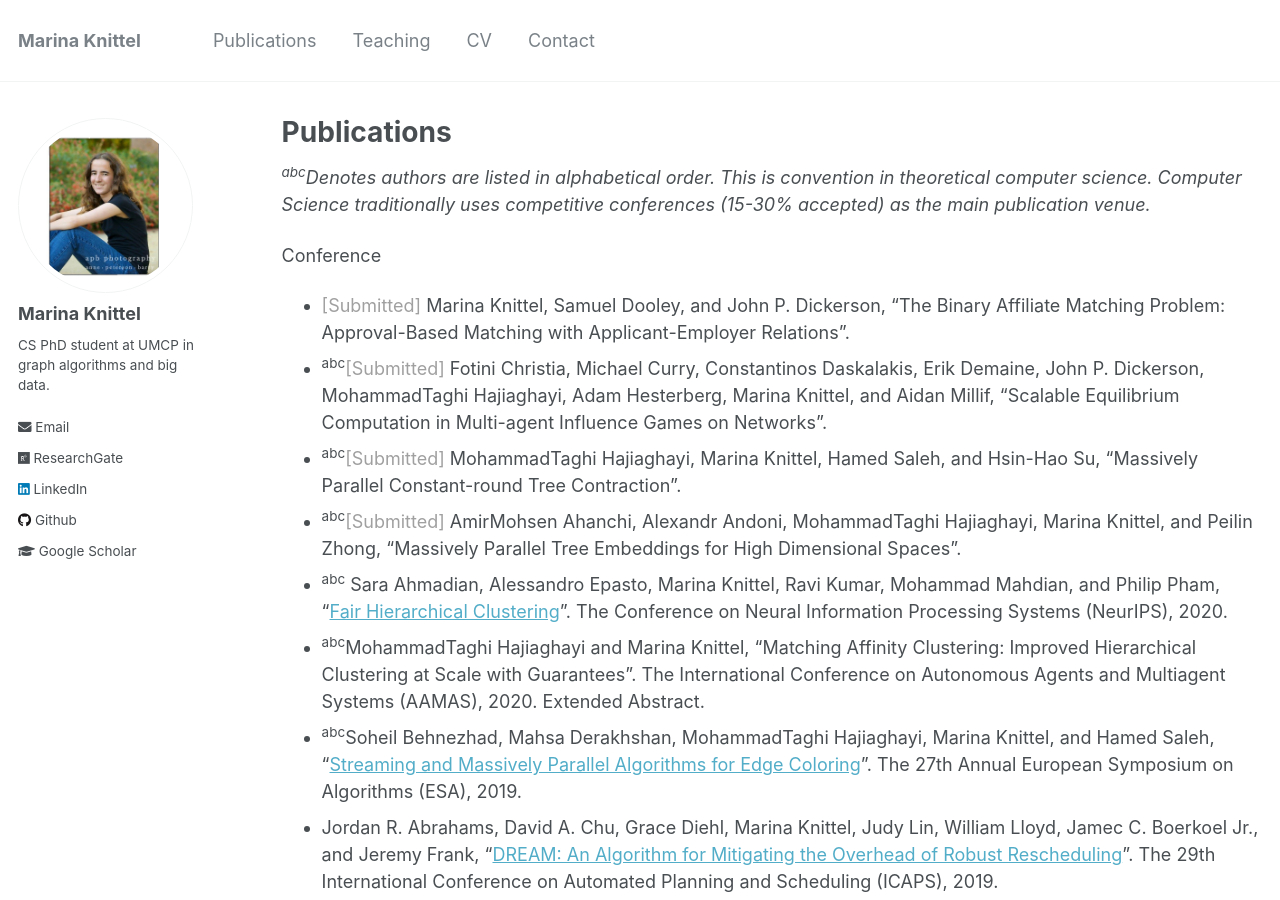
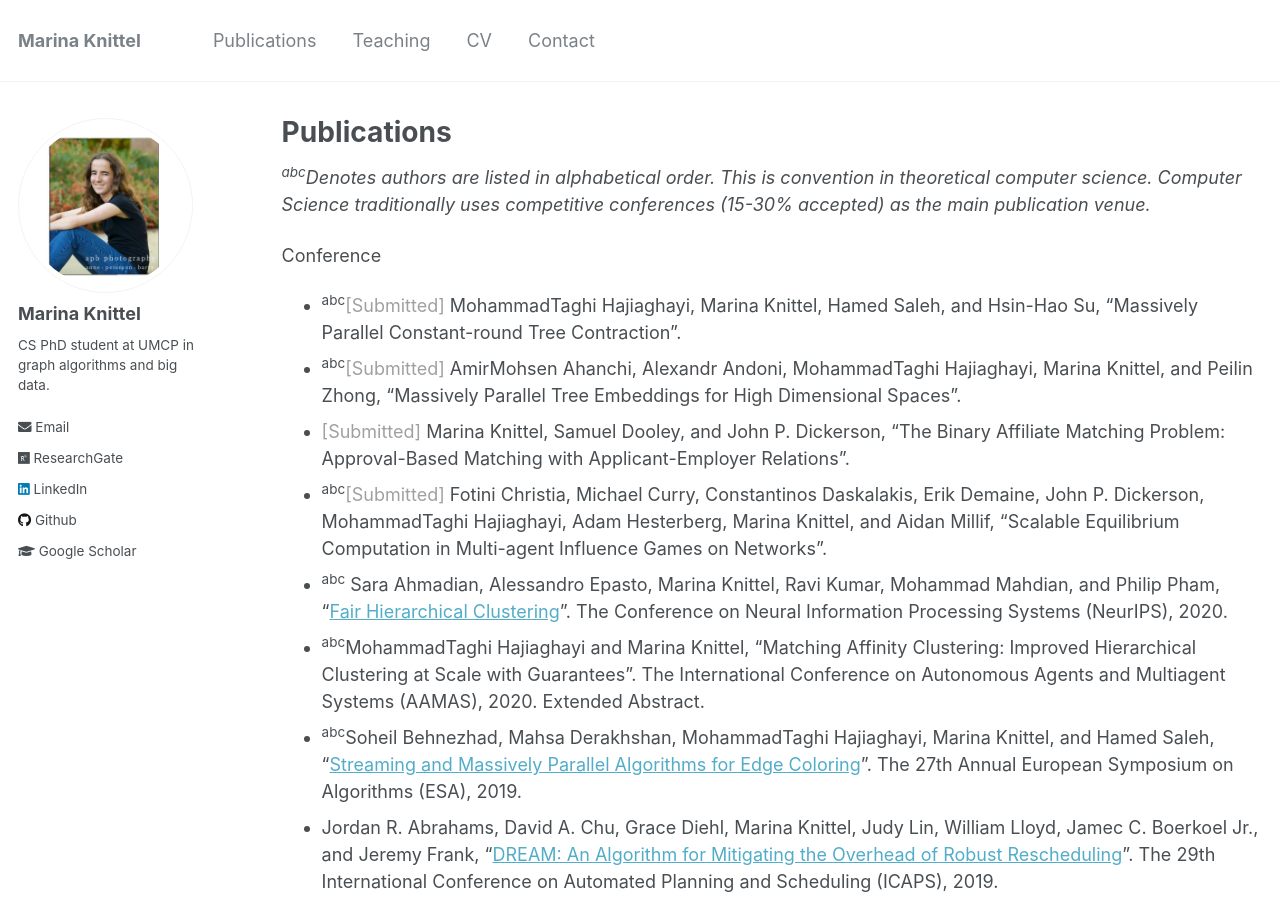
Before and after one commit to mknittel/mknittel.github.io, a Jekyll site: the page built from _pages/publications.md, in a window 1280 px wide and 900 px high. Built offline with Jekyll 4.4.1, drawn with Linux system fonts in a browser that asks for light colours.

Commit message:
Swapped pubs order again

```diff
--- a/_pages/publications.md
+++ b/_pages/publications.md
@@ -8,10 +8,10 @@ author_profile: true
 Computer Science traditionally uses competitive conferences (15-30% accepted) as the main publication venue.*
 
 Conference
+* <sup>abc</sup><span style="color:#A0A0A0">[Submitted]</span> MohammadTaghi Hajiaghayi, Marina Knittel, Hamed Saleh, and Hsin-Hao Su, "Massively Parallel Constant-round Tree Contraction".
+* <sup>abc</sup><span style="color:#A0A0A0">[Submitted]</span> AmirMohsen Ahanchi, Alexandr Andoni, MohammadTaghi Hajiaghayi, Marina Knittel, and Peilin Zhong, "Massively Parallel Tree Embeddings for High Dimensional Spaces".
 * <span style="color:#A0A0A0">[Submitted]</span> Marina Knittel, Samuel Dooley, and John P. Dickerson, "The Binary Affiliate Matching Problem: Approval-Based Matching with Applicant-Employer Relations".
 * <sup>abc</sup><span style="color:#A0A0A0">[Submitted]</span> Fotini Christia, Michael Curry, Constantinos Daskalakis, Erik Demaine, John P. Dickerson, MohammadTaghi Hajiaghayi, Adam Hesterberg, Marina Knittel, and Aidan Millif, "Scalable Equilibrium Computation in Multi-agent Influence Games on Networks".
-* <sup>abc</sup><span style="color:#A0A0A0">[Submitted]</span> MohammadTaghi Hajiaghayi, Marina Knittel, Hamed Saleh, and Hsin-Hao Su, "Massively Parallel Constant-round Tree Contraction".
-* <sup>abc</sup><span style="color:#A0A0A0">[Submitted]</span> AmirMohsen Ahanchi, Alexandr Andoni, MohammadTaghi Hajiaghayi, Marina Knittel, and Peilin Zhong, "Massively Parallel Tree Embeddings for High Dimensional Spaces".
 * <sup>abc</sup> Sara Ahmadian, Alessandro Epasto, Marina Knittel, Ravi Kumar, Mohammad Mahdian, and Philip Pham, "[Fair Hierarchical Clustering](https://mknittel.github.io/publications/Ahmadian-et-al-NeurIPS-2020)". The Conference on Neural Information Processing Systems (NeurIPS), 2020.
 * <sup>abc</sup>MohammadTaghi Hajiaghayi and Marina Knittel, "Matching Affinity Clustering: Improved Hierarchical Clustering at Scale with Guarantees". The International Conference on Autonomous Agents and Multiagent Systems (AAMAS), 2020. Extended Abstract.
 * <sup>abc</sup>Soheil Behnezhad, Mahsa Derakhshan, MohammadTaghi Hajiaghayi, Marina Knittel, and Hamed Saleh, "[Streaming and Massively Parallel Algorithms for Edge Coloring](https://mknittel.github.io/publications/Behnezhad-et-al-ESA-2019)". The 27th Annual European Symposium on Algorithms (ESA), 2019.
```
